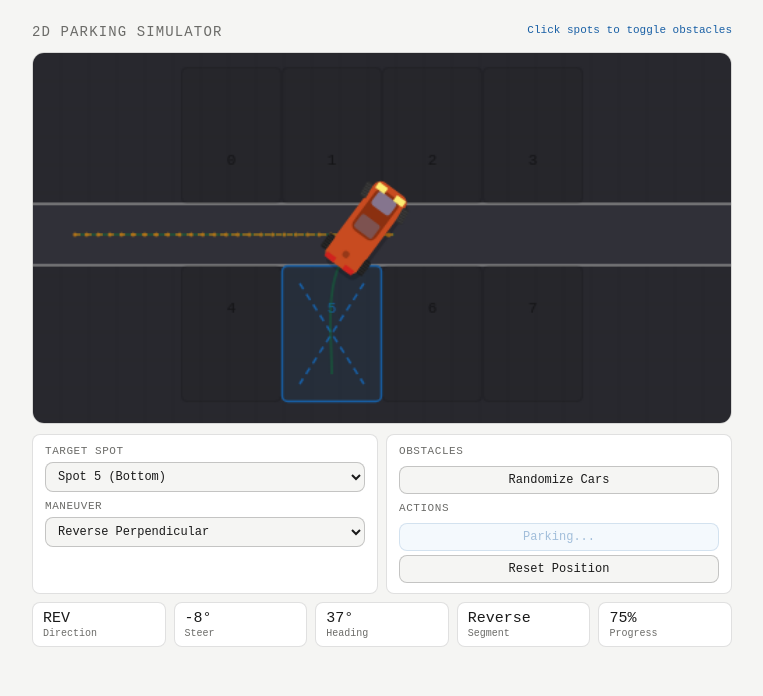
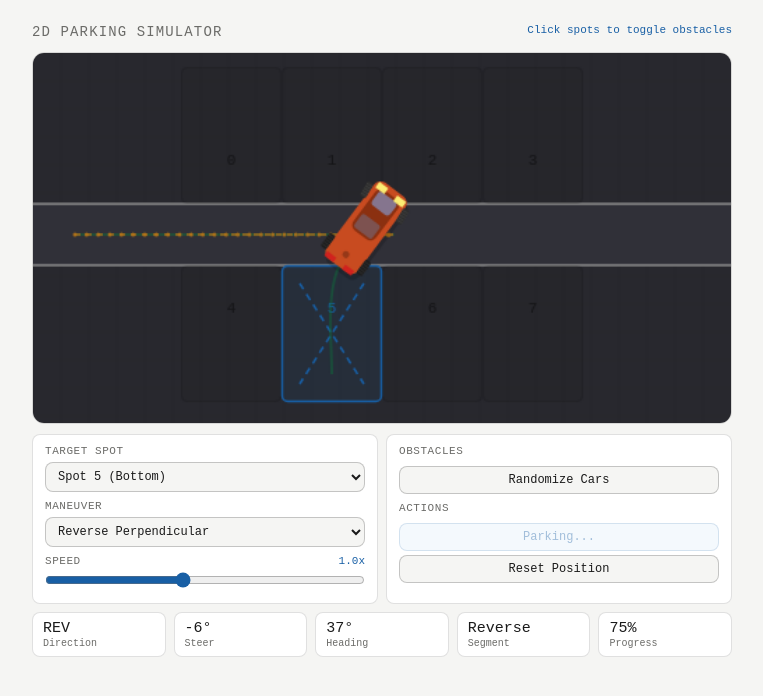
Before and after one commit to jaimegarcia/parking-simulator, a website: page index.html in a window 1280 px wide. Both pictures are taken after a click on the button "Start Auto-Park". Shown: the whole page, without its empty margins (258-1021 px from the left). Drawn offline with Linux system fonts and the light colour scheme.

Commit message:
Improving turns and adding speed control

```diff
--- a/app.js
+++ b/app.js
@@ -23,6 +23,7 @@ let traj=[], path=null, dist=0, state='idle';
 let raf=null, lastT=null;
 let targetIdx=5, maneuver='reverse';
 let obstacles=new Set(), obsPolys=[];
+let speedScale=1;
 
 function startPos(){ return {x:30, y:LANE_MID, heading:0}; }
 
@@ -284,18 +285,21 @@ function planPathByManeuver(spotIdx, maneuver) {
   const rowDir = sp.row === 'bot' ? 1 : -1;
   const offsets = maneuver === 'reverse'
     ? [PITCH * .62, PITCH * .45, PITCH * .8, PITCH * .3, PITCH]
-    : [-PITCH * .56, -PITCH * .38, -PITCH * .72, -PITCH * .24, -PITCH * .9];
+    : [-PITCH * 1.25, -PITCH * 1.05, -PITCH * 1.5, -PITCH * .85, -PITCH * .65];
   const sideYs = [LANE_MID, LANE_MID - rowDir * 12, LANE_MID + rowDir * 10, LANE_MID - rowDir * 24];
 
   for(const offset of offsets) {
     for(const y of sideYs) {
       const stage = {x: Math.max(32, Math.min(CW - 32, sp.cx + offset)), y};
       const approachHeading = 0;
-      const first = buildCurve(start, stage, 0, approachHeading, 1, 'Forward', Math.max(50, stage.x - start.x), 36, 34);
+      const approachHandle = Math.max(12, Math.min(50, stage.x - start.x));
+      const first = buildCurve(start, stage, 0, approachHeading, 1, 'Forward', approachHandle, Math.min(36, approachHandle), 34);
       const finalGear = maneuver === 'reverse' ? -1 : 1;
       const label = maneuver === 'reverse' ? 'Reverse' : 'Forward';
       const finalStartHeading = approachHeading;
-      const second = buildCurve(stage, target, finalStartHeading, targetHeading, finalGear, label, 56, 40, 42);
+      const finalHandleA = maneuver === 'forward' ? 96 : 56;
+      const finalHandleB = maneuver === 'forward' ? 34 : 40;
+      const second = buildCurve(stage, target, finalStartHeading, targetHeading, finalGear, label, finalHandleA, finalHandleB, 52);
       const segs = first.concat(second.slice(1));
 
       for(let i = 1; i < segs.length; i++) {
@@ -495,6 +499,11 @@ function draw(){
 }
 
 const SPD=100;
+function updateSpeedControl() {
+  const speedValue = document.getElementById('speed-value');
+  if(speedValue) speedValue.textContent = speedScale.toFixed(2).replace(/0$/, '') + 'x';
+}
+
 function reset(){
   cancelAnimationFrame(raf); raf=null;
   const s=startPos();
@@ -531,7 +540,7 @@ function startAnim(){
 function loop(ts){
   if(!lastT) lastT=ts;
   const dt=Math.min((ts-lastT)/1000,.05); lastT=ts;
-  dist+=SPD*pathSpeedFactor(path, dist)*dt;
+  dist+=SPD*speedScale*pathSpeedFactor(path, dist)*dt;
 
   if(dist>=path.totalLen){dist=path.totalLen; state='done'; document.getElementById('btn-start').disabled=false; document.getElementById('btn-start').textContent="Start Auto-Park";}
 
@@ -572,6 +581,7 @@ CV.addEventListener('mousedown', e => {
 
 document.getElementById('sel-spot').onchange=e=>{targetIdx=parseInt(e.target.value); obstacles.delete(targetIdx); if(state!=='running'){path=null;reset();}};
 document.getElementById('sel-man').onchange=e=>{maneuver=e.target.value; if(state!=='running'){path=null;reset();}};
+document.getElementById('speed-range').oninput=e=>{speedScale=parseFloat(e.target.value); updateSpeedControl();};
 document.getElementById('btn-obs').onclick=()=>{
   obstacles.clear();
   SPOTS.forEach(sp=>{ if(sp.idx!==targetIdx&&Math.random()>.5) obstacles.add(sp.idx); });
@@ -580,5 +590,6 @@ document.getElementById('btn-obs').onclick=()=>{
 document.getElementById('btn-start').onclick=startAnim;
 document.getElementById('btn-reset').onclick=reset;
 
+updateSpeedControl();
 reset();
 })();
--- a/index.html
+++ b/index.html
@@ -28,6 +28,11 @@
         <option value="reverse">Reverse Perpendicular</option>
         <option value="forward">Forward Pull-In</option>
       </select>
+      <div class="speed-row">
+        <label class="cl cl-spaced" for="speed-range">Speed</label>
+        <div class="speed-value" id="speed-value">1.0x</div>
+      </div>
+      <input id="speed-range" type="range" min="0.25" max="2" step="0.05" value="1">
     </div>
     <div class="cg">
       <div class="cl">Obstacles</div>
--- a/styles.css
+++ b/styles.css
@@ -50,6 +50,9 @@ button:hover { filter: brightness(1.08); }
 button:active { transform: scale(.98); }
 #btn-start { background: var(--color-background-info); color: var(--color-text-info); border-color: var(--color-border-info); font-weight: 500; }
 #btn-start:disabled { opacity: .4; cursor: not-allowed; }
+.speed-row { display: flex; align-items: baseline; justify-content: space-between; }
+.speed-value { font-size: 11px; color: var(--color-text-info); }
+input[type="range"] { width: 100%; accent-color: var(--color-text-info); cursor: pointer; }
 #stats { grid-column: 1 / -1; display: flex; gap: 8px; flex-wrap: wrap; }
 .st { flex: 1; min-width: 70px; background: var(--color-background-primary); border-radius: var(--border-radius-md); padding: 7px 10px; border: 0.5px solid var(--color-border-tertiary); }
 .sv { font-size: 15px; font-weight: 500; color: var(--color-text-primary); }
```
